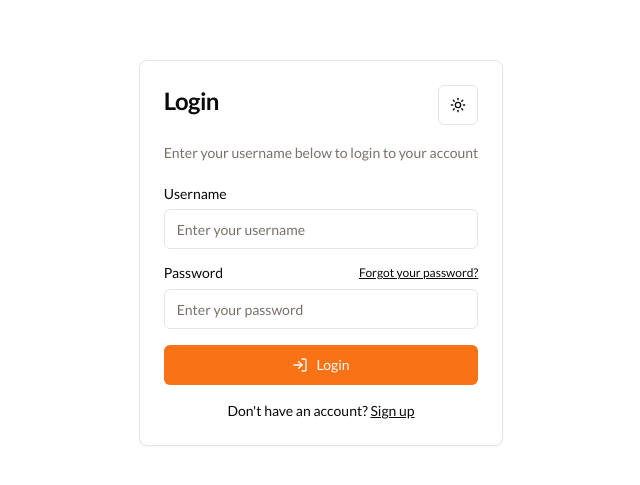
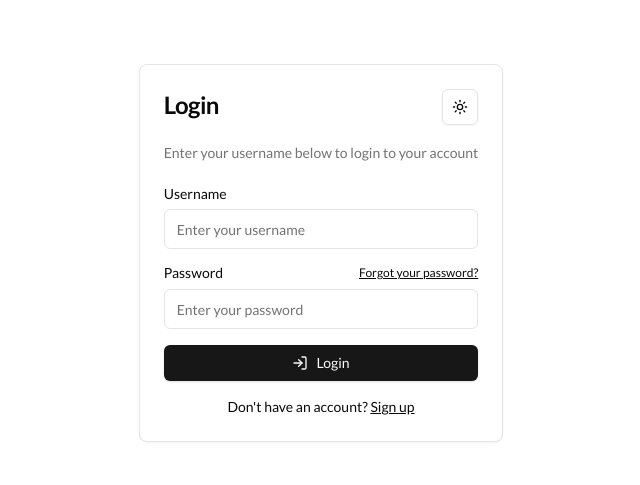
Before and after one commit to mdmokaramkhan/next-js-admin-panel, a Next.js app: page /auth/login in a window 1280 px wide. Shown: the part 147-632 px from the top of the page, without its empty margins (319-959 px from the left). Built offline with nearby package versions, Linux system fonts and the light colour scheme; no server answers.

Commit message:
Added Cards On Home Page

```diff
--- a/package.json
+++ b/package.json
@@ -19,7 +19,8 @@
     "@radix-ui/react-scroll-area": "^1.2.1",
     "@radix-ui/react-select": "^2.1.2",
     "@radix-ui/react-separator": "^1.1.0",
-    "@radix-ui/react-slot": "^1.1.0",
+    "@radix-ui/react-slot": "^1.1.1",
+    "@radix-ui/react-tabs": "^1.1.2",
     "@radix-ui/react-tooltip": "^1.1.4",
     "@tanstack/react-table": "^8.20.5",
     "class-variance-authority": "^0.7.1",
--- a/src/app/admin/product/columns.tsx
+++ b/src/app/admin/product/columns.tsx
@@ -54,19 +54,19 @@ export const columns: ColumnDef<Product>[] = [
     enableHiding: false,
   },
   {
+    header: "Provider Name",
+    accessorKey: "provider_name", // Corresponds to the `provider_name` field
+    cell: ({ row }: { row: { getValue: (key: string) => string } }) => {
+      const providerName = row.getValue("provider_name");
+      return providerName;
+    },
+  },
+  {
     header: "Provider Code",
     accessorKey: "provider_code", // Corresponds to the `provider_code` field in the model
     cell: ({ row }: { row: { getValue: (key: string) => string } }) => {
       const providerCode = row.getValue("provider_code");
       return providerCode;
-    },
-  },
-  {
-    header: "Provider Name",
-    accessorKey: "provider_name", // Corresponds to the `provider_name` field
-    cell: ({ row }: { row: { getValue: (key: string) => string } }) => {
-      const providerName = row.getValue("provider_name");
-      return providerName;
     },
   },
   {
--- a/src/app/globals.css
+++ b/src/app/globals.css
@@ -6,24 +6,24 @@
 @layer base {
   :root {
     --background: 0 0% 100%;
-    --foreground: 20 14.3% 4.1%;
+    --foreground: 0 0% 3.9%;
     --card: 0 0% 100%;
-    --card-foreground: 20 14.3% 4.1%;
+    --card-foreground: 0 0% 3.9%;
     --popover: 0 0% 100%;
-    --popover-foreground: 20 14.3% 4.1%;
-    --primary: 24.6 95% 53.1%;
-    --primary-foreground: 60 9.1% 97.8%;
-    --secondary: 60 4.8% 95.9%;
-    --secondary-foreground: 24 9.8% 10%;
-    --muted: 60 4.8% 95.9%;
-    --muted-foreground: 25 5.3% 44.7%;
-    --accent: 60 4.8% 95.9%;
-    --accent-foreground: 24 9.8% 10%;
+    --popover-foreground: 0 0% 3.9%;
+    --primary: 0 0% 9%;
+    --primary-foreground: 0 0% 98%;
+    --secondary: 0 0% 96.1%;
+    --secondary-foreground: 0 0% 9%;
+    --muted: 0 0% 96.1%;
+    --muted-foreground: 0 0% 45.1%;
+    --accent: 0 0% 96.1%;
+    --accent-foreground: 0 0% 9%;
     --destructive: 0 84.2% 60.2%;
-    --destructive-foreground: 60 9.1% 97.8%;
-    --border: 20 5.9% 90%;
-    --input: 20 5.9% 90%;
-    --ring: 24.6 95% 53.1%;
+    --destructive-foreground: 0 0% 98%;
+    --border: 0 0% 89.8%;
+    --input: 0 0% 89.8%;
+    --ring: 0 0% 3.9%;
     --radius: 0.5rem;
     --chart-1: 12 76% 61%;
     --chart-2: 173 58% 39%;
@@ -33,25 +33,25 @@
   }
 
   .dark {
-    --background: 20 14.3% 4.1%;
-    --foreground: 60 9.1% 97.8%;
-    --card: 20 14.3% 4.1%;
-    --card-foreground: 60 9.1% 97.8%;
-    --popover: 20 14.3% 4.1%;
-    --popover-foreground: 60 9.1% 97.8%;
-    --primary: 20.5 90.2% 48.2%;
-    --primary-foreground: 60 9.1% 97.8%;
-    --secondary: 12 6.5% 15.1%;
-    --secondary-foreground: 60 9.1% 97.8%;
-    --muted: 12 6.5% 15.1%;
-    --muted-foreground: 24 5.4% 63.9%;
-    --accent: 12 6.5% 15.1%;
-    --accent-foreground: 60 9.1% 97.8%;
-    --destructive: 0 72.2% 50.6%;
-    --destructive-foreground: 60 9.1% 97.8%;
-    --border: 12 6.5% 15.1%;
-    --input: 12 6.5% 15.1%;
-    --ring: 20.5 90.2% 48.2%;
+    --background: 0 0% 3.9%;
+    --foreground: 0 0% 98%;
+    --card: 0 0% 3.9%;
+    --card-foreground: 0 0% 98%;
+    --popover: 0 0% 3.9%;
+    --popover-foreground: 0 0% 98%;
+    --primary: 0 0% 98%;
+    --primary-foreground: 0 0% 9%;
+    --secondary: 0 0% 14.9%;
+    --secondary-foreground: 0 0% 98%;
+    --muted: 0 0% 14.9%;
+    --muted-foreground: 0 0% 63.9%;
+    --accent: 0 0% 14.9%;
+    --accent-foreground: 0 0% 98%;
+    --destructive: 0 62.8% 30.6%;
+    --destructive-foreground: 0 0% 98%;
+    --border: 0 0% 14.9%;
+    --input: 0 0% 14.9%;
+    --ring: 0 0% 83.1%;
     --chart-1: 220 70% 50%;
     --chart-2: 160 60% 45%;
     --chart-3: 30 80% 55%;
--- a/src/components/header.tsx
+++ b/src/components/header.tsx
@@ -19,8 +19,8 @@ export default function Header() {
         <div className="hidden md:flex">
           <SearchInput />
         </div>
+        <ModeToggle />
         <UserNav />
-        <ModeToggle />
       </div>
     </header>
   );
--- a/src/components/ui/button.tsx
+++ b/src/components/ui/button.tsx
@@ -5,25 +5,26 @@ import { cva, type VariantProps } from "class-variance-authority"
 import { cn } from "@/lib/utils"
 
 const buttonVariants = cva(
-  "inline-flex items-center justify-center gap-2 whitespace-nowrap rounded-md text-sm font-medium ring-offset-background transition-colors focus-visible:outline-none focus-visible:ring-2 focus-visible:ring-ring focus-visible:ring-offset-2 disabled:pointer-events-none disabled:opacity-50 [&_svg]:pointer-events-none [&_svg]:size-4 [&_svg]:shrink-0",
+  "inline-flex items-center justify-center gap-2 whitespace-nowrap rounded-md text-sm font-medium transition-colors focus-visible:outline-none focus-visible:ring-1 focus-visible:ring-ring disabled:pointer-events-none disabled:opacity-50 [&_svg]:pointer-events-none [&_svg]:size-4 [&_svg]:shrink-0",
   {
     variants: {
       variant: {
-        default: "bg-primary text-primary-foreground hover:bg-primary/90",
+        default:
+          "bg-primary text-primary-foreground shadow hover:bg-primary/90",
         destructive:
-          "bg-destructive text-destructive-foreground hover:bg-destructive/90",
+          "bg-destructive text-destructive-foreground shadow-sm hover:bg-destructive/90",
         outline:
-          "border border-input bg-background hover:bg-accent hover:text-accent-foreground",
+          "border border-input bg-background shadow-sm hover:bg-accent hover:text-accent-foreground",
         secondary:
-          "bg-secondary text-secondary-foreground hover:bg-secondary/80",
+          "bg-secondary text-secondary-foreground shadow-sm hover:bg-secondary/80",
         ghost: "hover:bg-accent hover:text-accent-foreground",
         link: "text-primary underline-offset-4 hover:underline",
       },
       size: {
-        default: "h-10 px-4 py-2",
-        sm: "h-9 rounded-md px-3",
-        lg: "h-11 rounded-md px-8",
-        icon: "h-10 w-10",
+        default: "h-9 px-4 py-2",
+        sm: "h-8 rounded-md px-3 text-xs",
+        lg: "h-10 rounded-md px-8",
+        icon: "h-9 w-9",
       },
     },
     defaultVariants: {
--- /dev/null
+++ b/src/components/ui/tabs.tsx
@@ -0,0 +1,55 @@
+"use client"
+
+import * as React from "react"
+import * as TabsPrimitive from "@radix-ui/react-tabs"
+
+import { cn } from "@/lib/utils"
+
+const Tabs = TabsPrimitive.Root
+
+const TabsList = React.forwardRef<
+  React.ElementRef<typeof TabsPrimitive.List>,
+  React.ComponentPropsWithoutRef<typeof TabsPrimitive.List>
+>(({ className, ...props }, ref) => (
+  <TabsPrimitive.List
+    ref={ref}
+    className={cn(
+      "inline-flex h-10 items-center justify-center rounded-md bg-muted p-1 text-muted-foreground",
+      className
+    )}
+    {...props}
+  />
+))
+TabsList.displayName = TabsPrimitive.List.displayName
+
+const TabsTrigger = React.forwardRef<
+  React.ElementRef<typeof TabsPrimitive.Trigger>,
+  React.ComponentPropsWithoutRef<typeof TabsPrimitive.Trigger>
+>(({ className, ...props }, ref) => (
+  <TabsPrimitive.Trigger
+    ref={ref}
+    className={cn(
+      "inline-flex items-center justify-center whitespace-nowrap rounded-sm px-3 py-1.5 text-sm font-medium ring-offset-background transition-all focus-visible:outline-none focus-visible:ring-2 focus-visible:ring-ring focus-visible:ring-offset-2 disabled:pointer-events-none disabled:opacity-50 data-[state=active]:bg-background data-[state=active]:text-foreground data-[state=active]:shadow-sm",
+      className
+    )}
+    {...props}
+  />
+))
+TabsTrigger.displayName = TabsPrimitive.Trigger.displayName
+
+const TabsContent = React.forwardRef<
+  React.ElementRef<typeof TabsPrimitive.Content>,
+  React.ComponentPropsWithoutRef<typeof TabsPrimitive.Content>
+>(({ className, ...props }, ref) => (
+  <TabsPrimitive.Content
+    ref={ref}
+    className={cn(
+      "mt-2 ring-offset-background focus-visible:outline-none focus-visible:ring-2 focus-visible:ring-ring focus-visible:ring-offset-2",
+      className
+    )}
+    {...props}
+  />
+))
+TabsContent.displayName = TabsPrimitive.Content.displayName
+
+export { Tabs, TabsList, TabsTrigger, TabsContent }
--- a/src/components/user-nav.tsx
+++ b/src/components/user-nav.tsx
@@ -27,7 +27,7 @@ export function UserNav() {
                 src={session.user?.image ?? ''}
                 alt={session.user?.name ?? ''}
               />
-              <AvatarFallback>M</AvatarFallback>
+              <AvatarFallback>MK</AvatarFallback>
             </Avatar>
           </Button>
         </DropdownMenuTrigger>
--- a/tailwind.config.ts
+++ b/tailwind.config.ts
@@ -7,55 +7,55 @@ export default {
   		center: 'true',
   		padding: '2rem',
   		screens: {
-        '2xl': '1400px',
-      },
+  			'2xl': '1400px'
+  		}
   	},
   	extend: {
   		borderRadius: {
   			lg: 'var(--radius)',
   			md: 'calc(var(--radius) - 2px)',
-        sm: 'calc(var(--radius) - 4px)',
+  			sm: 'calc(var(--radius) - 4px)'
   		},
   		colors: {
   			background: 'hsl(var(--background))',
   			foreground: 'hsl(var(--foreground))',
   			card: {
   				DEFAULT: 'hsl(var(--card))',
-          foreground: 'hsl(var(--card-foreground))',
+  				foreground: 'hsl(var(--card-foreground))'
   			},
   			popover: {
   				DEFAULT: 'hsl(var(--popover))',
-          foreground: 'hsl(var(--popover-foreground))',
+  				foreground: 'hsl(var(--popover-foreground))'
   			},
   			primary: {
   				DEFAULT: 'hsl(var(--primary))',
-          foreground: 'hsl(var(--primary-foreground))',
+  				foreground: 'hsl(var(--primary-foreground))'
   			},
   			secondary: {
   				DEFAULT: 'hsl(var(--secondary))',
-          foreground: 'hsl(var(--secondary-foreground))',
+  				foreground: 'hsl(var(--secondary-foreground))'
   			},
   			muted: {
   				DEFAULT: 'hsl(var(--muted))',
-          foreground: 'hsl(var(--muted-foreground))',
+  				foreground: 'hsl(var(--muted-foreground))'
   			},
   			accent: {
   				DEFAULT: 'hsl(var(--accent))',
-          foreground: 'hsl(var(--accent-foreground))',
+  				foreground: 'hsl(var(--accent-foreground))'
   			},
   			destructive: {
   				DEFAULT: 'hsl(var(--destructive))',
-          foreground: 'hsl(var(--destructive-foreground))',
+  				foreground: 'hsl(var(--destructive-foreground))'
   			},
   			border: 'hsl(var(--border))',
   			input: 'hsl(var(--input))',
   			ring: 'hsl(var(--ring))',
   			chart: {
-          1: 'hsl(var(--chart-1))',
-          2: 'hsl(var(--chart-2))',
-          3: 'hsl(var(--chart-3))',
-          4: 'hsl(var(--chart-4))',
-          5: 'hsl(var(--chart-5))',
+  				'1': 'hsl(var(--chart-1))',
+  				'2': 'hsl(var(--chart-2))',
+  				'3': 'hsl(var(--chart-3))',
+  				'4': 'hsl(var(--chart-4))',
+  				'5': 'hsl(var(--chart-5))'
   			},
   			sidebar: {
   				DEFAULT: 'hsl(var(--sidebar-background))',
@@ -65,10 +65,10 @@ export default {
   				accent: 'hsl(var(--sidebar-accent))',
   				'accent-foreground': 'hsl(var(--sidebar-accent-foreground))',
   				border: 'hsl(var(--sidebar-border))',
-          ring: 'hsl(var(--sidebar-ring))',
-        },
-      },
-    },
+  				ring: 'hsl(var(--sidebar-ring))'
+  			}
+  		}
+  	}
   },
   plugins: [require('tailwindcss-animate')],
 }
```
Also changed, not shown: src/app/admin/overview/page.tsx (+120 -0 lines), src/app/admin/users/columns.tsx (+34 -17 lines), src/components/ui/table/data-table-pagination.tsx (+27 -10 lines), 1 other file (tests, documents, lock files or other folders). Lines whose indentation alone changed are shown as unchanged.
